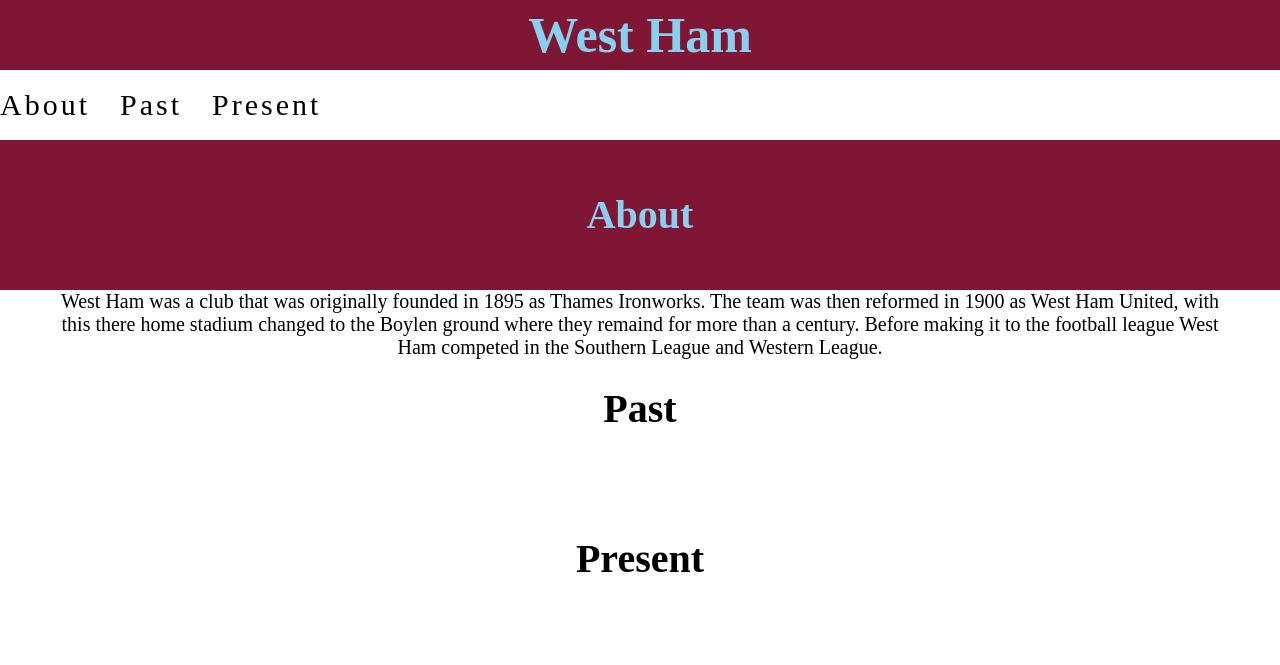
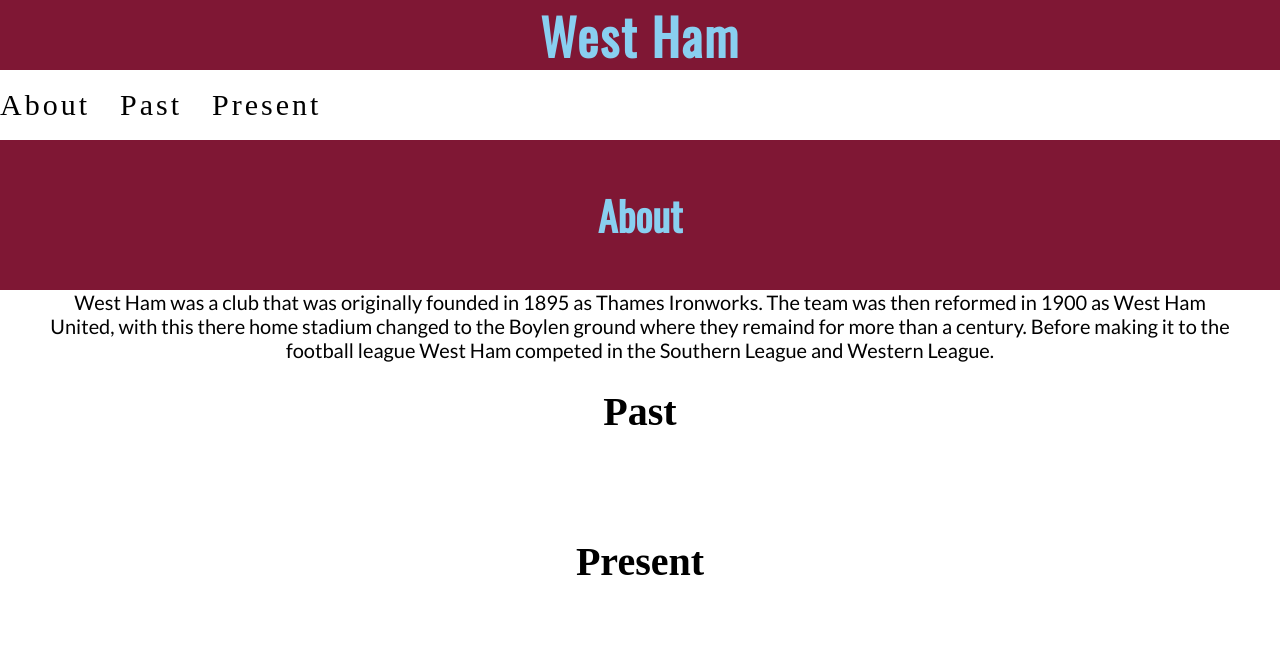
Before and after one commit to Code-Institute-Submissions/JohnDroy-Hammers, a plain HTML site: page index.html in a window 1280 px wide. Drawn offline with nearby package versions, Linux system fonts and the light colour scheme.

Commit message:
add font styling to heading and paragraphs

```diff
--- a/assets/css/style.css
+++ b/assets/css/style.css
@@ -1,3 +1,5 @@
+@import url('https://fonts.googleapis.com/css2?family=Lato&family=Oswald&display=swap');
+
 * {
     border: none;
     margin: 0;
@@ -9,6 +11,8 @@
     font-size: 50px;
     color: #89CFF0;
     background-color: #7F1734;
+    font-family: Oswald, sans serif;
+    letter-spacing: 2px;
 }
 
 #bar {
@@ -42,6 +46,7 @@
     font-size: 40px;
     background-color: #7F1734;
     color: #89CFF0;
+    font-family: Oswald, sans-serif;
 
 }
 
@@ -69,4 +74,5 @@ nav {
     margin-left: 50px;
     margin-right: 50px;
     font-size: 20px;
+    font-family: Lato, sans-serif;
 }
```
